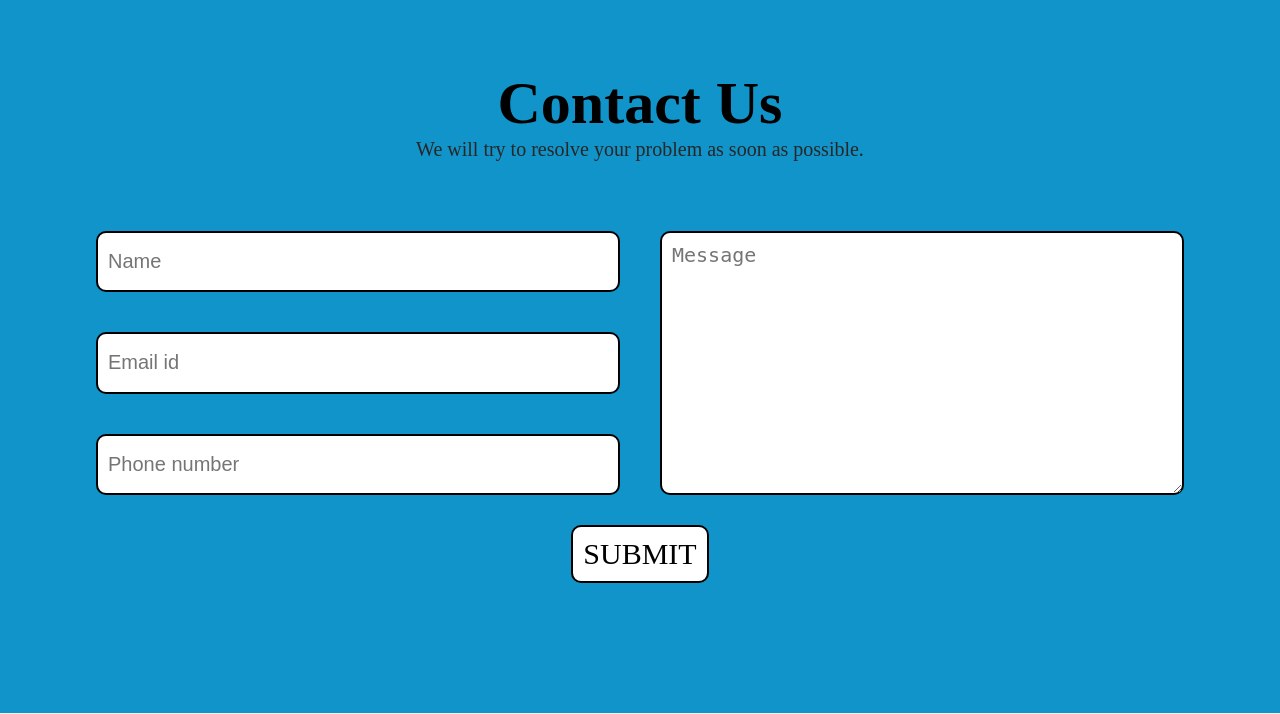
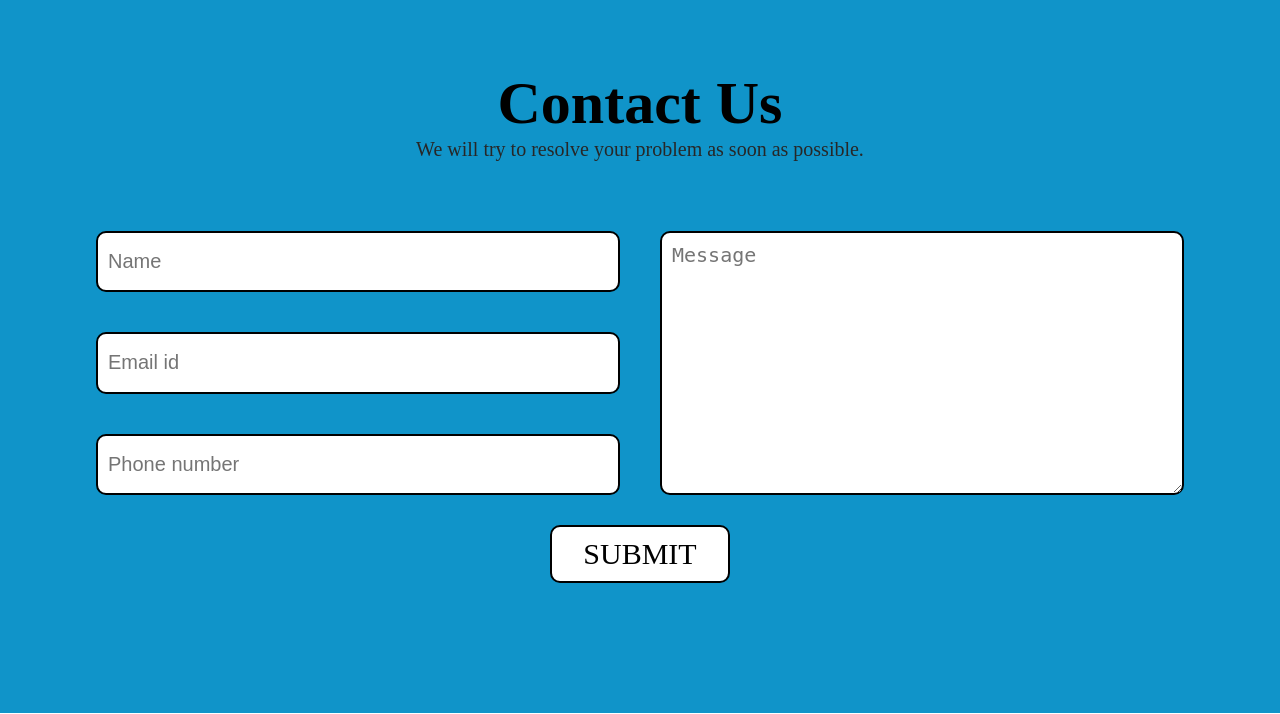
Before and after one commit to Ayu0107/Inventory-Management, a PHP site: page /main.html in a window 1280 px wide. Shown: the part 2401-3115 px from the top of the page. Run offline with PHP 8.4, Linux system fonts and the light colour scheme; some web fonts are replaced.

Commit message:
Add files via upload

```diff
--- a/main.css
+++ b/main.css
@@ -256,7 +256,7 @@ body::before{
      border-radius: 200px;
  }
 
- .imgtext{
+.imgtext{
     display: flex;
     justify-content: center;
     align-items: center;
@@ -305,7 +305,7 @@ body::before{
 
 /* Form in Contact us */
 
-#form{
+form{
     display: grid;
     grid-template-areas:
     'name doubt'
@@ -344,6 +344,13 @@ body::before{
     min-width:50rem;
 }
 
+#submitbtn{
+    grid-column: 1/span2;
+    display: flex;
+    justify-content: center;
+
+}
+
 #submit{
     font-family: 'Source Serif Pro', serif;
     background: white;
@@ -354,6 +361,7 @@ body::before{
     margin: 1rem;
     text-align: center;
     border-radius: 10px;
+    width: 18rem;
 }
 
 #submit:hover {
@@ -429,7 +437,7 @@ footer img:hover{
         font-size: 8px;
     }
 
-    #form{
+    form{
         display: grid;
         grid-template-areas:
         'name'
--- a/main.html
+++ b/main.html
@@ -113,13 +113,14 @@
     <section id="contactus">
         <h3>Contact Us</h3>
         <p>We will try to resolve your problem as soon as possible.</p>
-        <div id="form">
+        <form action="#">
             <input type="text" name='Myname' placeholder="Name" class="input" id="name">
             <input type="email" name='Myemail' placeholder="Email id" class="input" id="email">
             <input type="tel" name='Myphonenumber' placeholder="Phone number" class="input" id="phonenumber">
             <textarea name="Message" id="doubt" cols="30" rows="10" class="input" placeholder="Message"></textarea>
-        </div>
-        <input type="submit" value="SUBMIT" id='submit'>
+            <div id='submitbtn'>
+                <input type="submit" value="SUBMIT" id='submit'>
+            </div>
     </section>
 
     <!-- Footer -->
```
